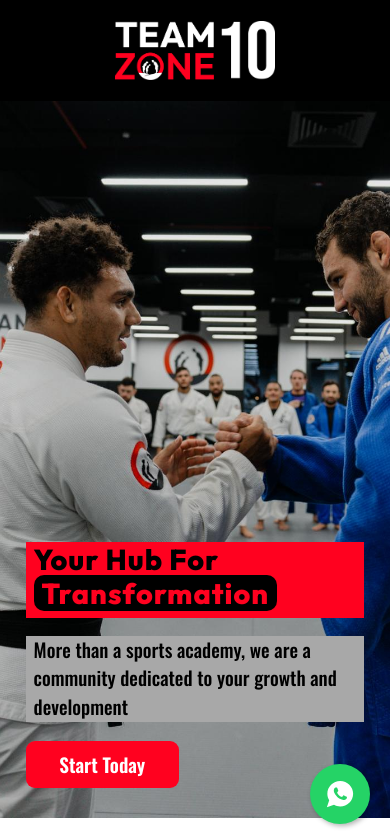
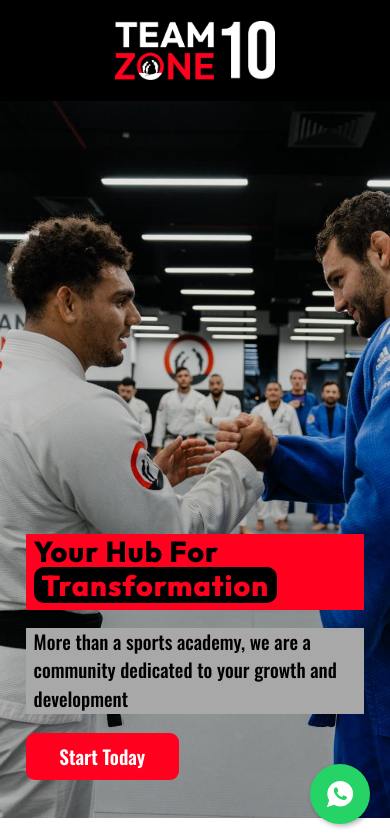
Before and after one commit to mghally999/team-zone-next, a Next.js app: page / in a window 390 px wide. Shown: the top 840 px of the page. Built offline with nearby package versions, Linux system fonts and the light colour scheme.

Commit message:
adjusting intro padding

```diff
--- a/app/styles/IntroSection/IntroSection.module.css
+++ b/app/styles/IntroSection/IntroSection.module.css
@@ -14,7 +14,7 @@
 
 @media (max-width: 34em) {
   .sectionIntro {
-    padding: 1.6rem 0 3.8rem 0;
+    padding: 1.6rem 0 4.8rem 0;
   }
 }
 
```
